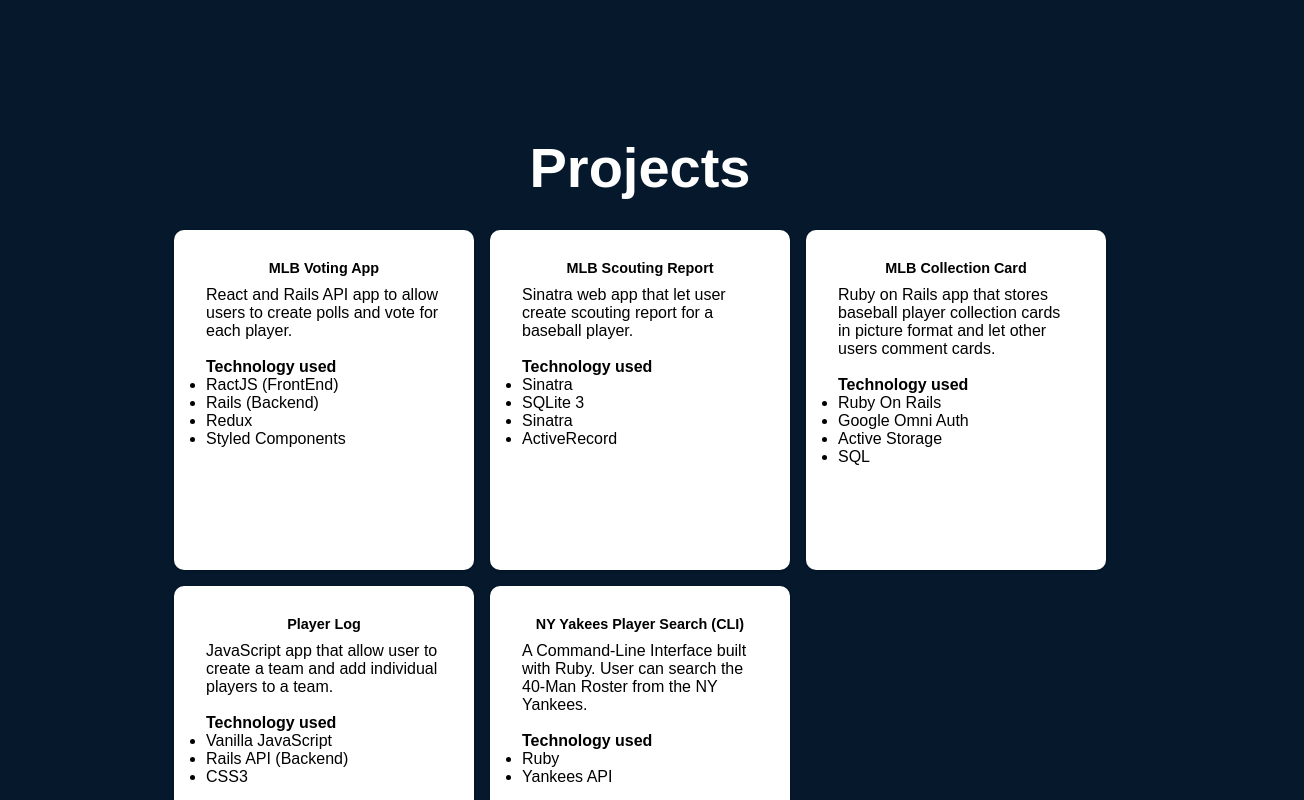
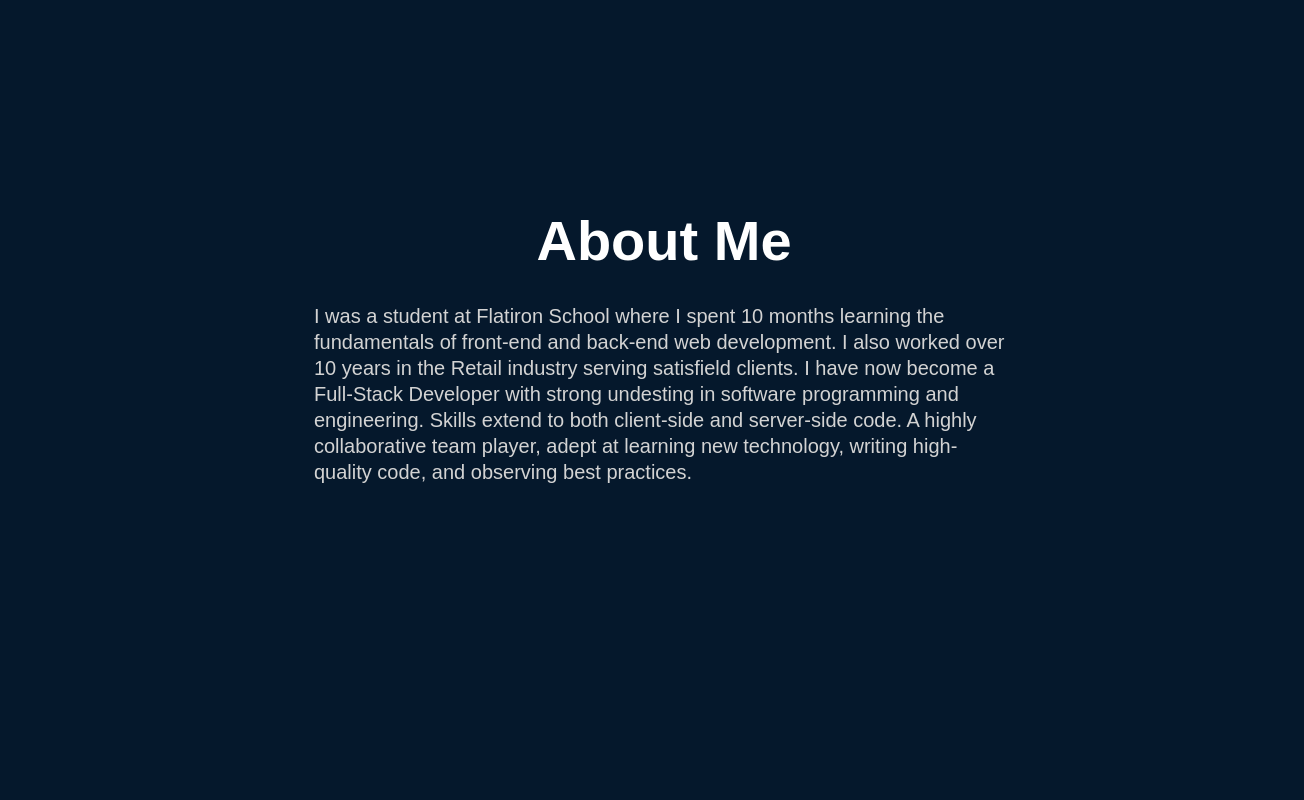
Before and after one commit to LuisCastilloKC/luis-castillo-portfolio, a React (Create React App) app: page / in a window 1280 px wide. Shown: the part 720-1520 px from the top of the page, 1304 px wide, since content can reach past the window. Built offline with nearby package versions, Linux system fonts and the light colour scheme.

Commit message:
delete package-lock.json and update it

```diff
--- a/src/App.js
+++ b/src/App.js
@@ -1,7 +1,7 @@
 import { BrowserRouter as Router, Routes, Route } from 'react-router-dom';
 import  Home  from './pages/Home';
 import Projects from './pages/Projects'
-// import About from './pages/About'
+import About from './pages/About'
 import Contact from './pages/Contact'
 import Navbar from './components/Navbar/Navbar';
 import GlobalStyles from './styles/Global';
@@ -16,12 +16,12 @@
             <Navbar />
                 <Routes>
                     <Route path="/#" element={<Home />} />
-                    {/* <Route path="/#about" element={<About />} /> */}
+                    <Route path="/#about" element={<About />} />
                     <Route path="/#projects" element={<Projects />} />
                     <Route path="/#contact" element={<Contact />} />
                 </Routes>
             <Home />
-            {/* <About /> */}
+            <About />
             <Projects />
             <Contact />
         </Router>
```
Also changed, not shown: 1 other file (tests, documents, lock files or other folders).
